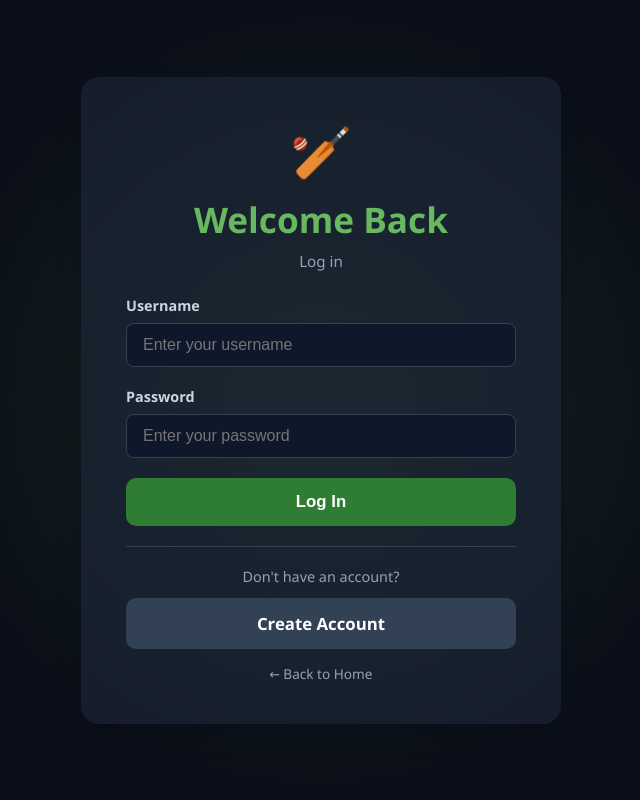
After one commit to Did2468/Cards-Game, a Flask app: page /login in a window 1280 px wide. The commit adds this page. Shown: the whole page, without its empty margins (319-959 px from the left). Run offline with Flask 3, Linux system fonts and the light colour scheme.

Commit message:
Added users systemsgit add .

```diff
--- a/app.py
+++ b/app.py
@@ -7,7 +7,7 @@ import game_setup
 import game_engine
 import seed
 from database import db
-from models import IplPlayer, OdiPlayer, T20iPlayer, TestPlayer, GameSession
+from models import IplPlayer, OdiPlayer, T20iPlayer, TestPlayer, GameSession,User
 
 # Load environment variables from .env file locally
 load_dotenv()
@@ -75,8 +75,59 @@ def create_game(deck_theme, turn, player_deck=None, ai_deck=None, round_num=1):
 # Home page
 @app.route("/")
 def home():
-	return render_template('home.html')
+	user_id = session.get('user_id')
+	current_user = None
+	if user_id:
+		db_user = db.session.get(User,user_id)
+		if db_user:
+			current_user = {
+				'username':db_user.username,
+				'is_guest':False
+			}
+	if not current_user:
+		if 'guest_id' not in session:
+			session['guest_id'] = f"Guest_{random.randint(1000,9999)}"
+			current_user = {
+				'username':session['guest_id'],
+				'is_guest':True
+			}
+	return render_template('home.html',user=current_user)
 
+#Login Page
+@app.route("/login")
+def login():
+	return render_template("login.html",error=None)
+#Login handle
+@app.route("/login-handle",methods=["POST","GET"])
+def login_handle():
+	username = request.form.get("username","").strip()
+	password = request.form.get("password","").strip()
+
+	user = User.query.filter_by(username=username).first()
+	if user and user.check_pass:
+		session["user_id"] = user.id
+		return render_template("home.html",user=user)
+	else:
+		return render_template("login.html",error="Invalid username or password")
+
+#Register page
+@app.route("/register")
+def register():
+	return render_template("register.html",error=None)
+
+#register handling page
+@app.route("/register-handle",methods=["POST","GET"])
+def register_handle():
+	username = request.form.get("username","").strip()
+	password = request.form.get("password","").strip()
+	existing_user = User.query.filter_by(username=username).first()
+	if existing_user:
+		return render_template("register.html",error="Username already taken try taking a new one")
+	new_user = User(username=username)
+	new_user.set_password(password)
+	db.session.add(new_user)
+	db.session.commit()
+	return render_template("login.html",error="Account Created Succesffully.Please Login!!")
 
 # toss page
 @app.route("/toss")
--- /dev/null
+++ b/templates/login.html
@@ -0,0 +1,198 @@
+<!DOCTYPE html>
+<html lang="en">
+<head>
+<meta charset="UTF-8">
+<meta name="viewport" content="width=device-width, initial-scale=1.0">
+<title>Login - Cricket Card Battle</title>
+
+<style>
+* {
+    margin: 0;
+    padding: 0;
+    box-sizing: border-box;
+}
+
+/* Abstract Premium Background */
+.bg-glow {
+    position: fixed;
+    top: 50%;
+    left: 50%;
+    width: 800px;
+    height: 800px;
+    background: radial-gradient(circle, rgba(103, 184, 95, 0.15) 0%, rgba(0, 0, 0, 0) 70%);
+    transform: translate(-50%, -50%);
+    z-index: -1;
+    pointer-events: none;
+}
+
+body {
+    background-color: #0b0f19;
+    color: #ffffff;
+    min-height: 100vh;
+    display: flex;
+    justify-content: center;
+    align-items: center;
+    font-family: "Segoe UI", Tahoma, Geneva, Verdana, sans-serif;
+}
+
+.container {
+    width: 90%;
+    max-width: 480px;
+    background: rgba(30, 41, 59, 0.6);
+    padding: 40px 45px;
+    border-radius: 18px;
+    text-align: center;
+    box-shadow: 0 10px 30px rgba(0,0,0,0.12);
+}
+
+.logo {
+    font-size: 50px;
+    margin-bottom: 10px;
+}
+
+h1 {
+    color: #67b85f;
+    font-size: 2.2rem;
+    margin-bottom: 8px;
+}
+
+p.subtitle {
+    color: #94a3b8;
+    font-size: 0.95rem;
+    margin-bottom: 25px;
+}
+
+/* Error Message Box */
+.error-msg {
+    background: rgba(239, 68, 68, 0.15);
+    border: 1px solid rgba(239, 68, 68, 0.4);
+    color: #f87171;
+    padding: 10px 15px;
+    border-radius: 8px;
+    font-size: 0.9rem;
+    margin-bottom: 20px;
+}
+
+/* Form Group Styles */
+.form-group {
+    text-align: left;
+    margin-bottom: 20px;
+}
+
+.form-group label {
+    display: block;
+    color: #cbd5e1;
+    font-size: 0.9rem;
+    font-weight: 600;
+    margin-bottom: 8px;
+}
+
+.form-group input {
+    width: 100%;
+    padding: 12px 16px;
+    background: #0f172a;
+    border: 1px solid #334155;
+    border-radius: 8px;
+    color: #ffffff;
+    font-size: 1rem;
+    outline: none;
+    transition: border-color 0.2s ease;
+}
+
+.form-group input:focus {
+    border-color: #67b85f;
+}
+
+/* Button Styles */
+.btn {
+    display: inline-block;
+    width: 100%;
+    background: #2e7d32;
+    color: white;
+    border: none;
+    font-size: 1.05rem;
+    font-weight: 600;
+    padding: 14px 20px;
+    border-radius: 10px;
+    cursor: pointer;
+    transition: all 0.2s ease;
+    text-decoration: none;
+}
+
+.btn:hover {
+    background: #1b5e20;
+    transform: translateY(-2px);
+}
+
+.btn:active {
+    transform: translateY(0);
+}
+
+.btn-secondary {
+    background: #334155;
+    margin-top: 12px;
+}
+
+.btn-secondary:hover {
+    background: #475569;
+}
+
+.divider {
+    margin: 20px 0;
+    border-top: 1px solid #334155;
+}
+
+.footer-link {
+    display: inline-block;
+    margin-top: 15px;
+    color: #94a3b8;
+    text-decoration: none;
+    font-size: 0.85rem;
+}
+
+.footer-link:hover {
+    color: #ffffff;
+}
+</style>
+</head>
+
+<body>
+    <div class="bg-glow"></div>
+
+<div class="container">
+    <div class="logo">🏏</div>
+    <h1>Welcome Back</h1>
+    <p class="subtitle">Log in</p>
+
+    <!-- Error Alert Message -->
+    {% if error %}
+        <div class="error-msg">
+            {{ error }}
+        </div>
+    {% endif %}
+
+    <!-- Form posts directly to your /handle_login route -->
+    <form action="/login-handle" method="POST">
+        <div class="form-group">
+            <label for="username">Username</label>
+            <input type="text" id="username" name="username" placeholder="Enter your username" required>
+        </div>
+
+        <div class="form-group">
+            <label for="password">Password</label>
+            <input type="password" id="password" name="password" placeholder="Enter your password" required>
+        </div>
+
+        <button type="submit" class="btn">Log In</button>
+    </form>
+
+    <div class="divider"></div>
+
+    <p style="color: #94a3b8; font-size: 0.9rem;">Don't have an account?</p>
+    <a href="/register" class="btn btn-secondary">Create Account</a>
+
+    <a href="/" class="footer-link">← Back to Home</a>
+</div>
+
+</body>
+</html>
```
Also changed, not shown: models.py (+15 -1 lines), templates/home.html (+39 -15 lines), templates/page.html (added, +11 -0 lines), templates/register.html (added, +198 -0 lines).
